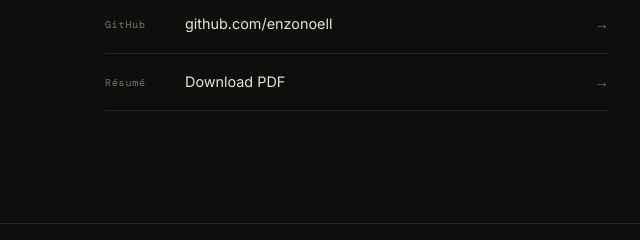
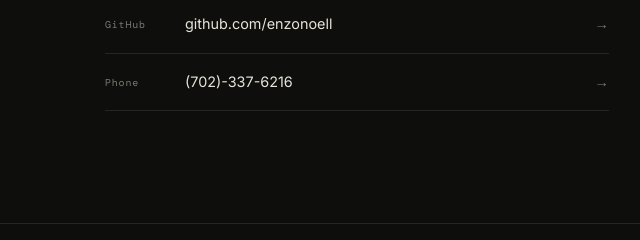
Before and after one commit to enzonoel/enzonoelportfolio, a plain HTML site: page index.html in a window 1280 px wide. Shown: the part 11559-11799 px from the top of the page, 441-1081 px from the left. Drawn offline with nearby package versions, Linux system fonts and the light colour scheme.

Commit message:
Update index.html

```diff
--- a/index.html
+++ b/index.html
@@ -580,7 +580,7 @@ rollFilt  = LPF_ALPHA * r + (<span class="c-num">1</span> - LPF_ALPHA) * rollFil
       <a href="mailto:enzopnoel@gmail.com" class="contact-link"><span class="contact-link-label">Email</span><span class="contact-link-val">enzopnoel@gmail.com</span><span class="contact-arrow">→</span></a>
 
       <a href="https://github.com/enzonoell" class="contact-link"><span class="contact-link-label">GitHub</span><span class="contact-link-val">github.com/enzonoell</span><span class="contact-arrow">→</span></a>
-      <a href="#" class="contact-link"><span class="contact-link-label">Résumé</span><span class="contact-link-val">Download PDF</span><span class="contact-arrow">→</span></a>
+      <a href="#" class="contact-link"><span class="contact-link-label">Phone</span><span class="contact-link-val">(702)-337-6216</span><span class="contact-arrow">→</span></a>
     </div>
   </div>
 </section>
```
